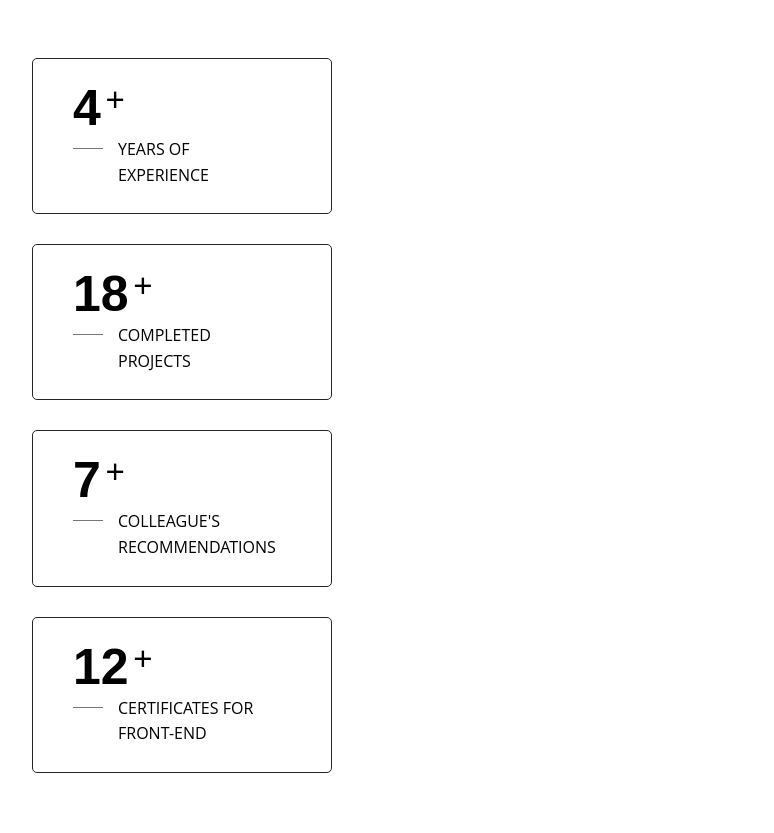
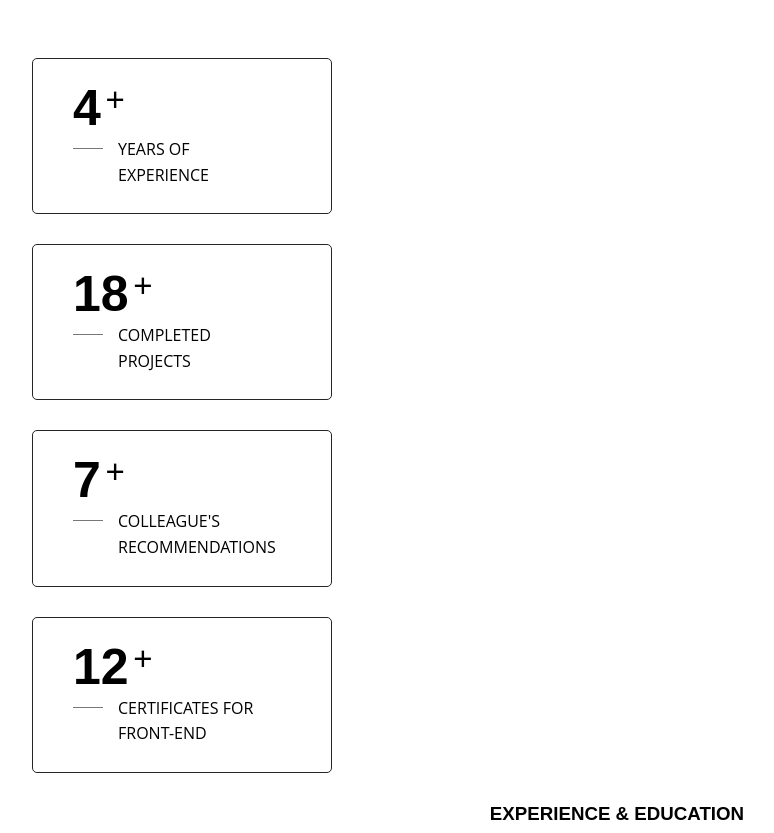
Before and after one commit to Rezahasani1378/reza-hasani-personal-website, a Gatsby site: page /about in a window 1280 px wide. Shown: the part 539-1372 px from the top of the page, without its empty margins (23-797 px from the left). Before the commit the page ends 1350 px from the top, so only its background shows below. Built offline with nearby package versions, Linux system fonts and the light colour scheme; Gatsby itself is replaced by a stand-in of ours.

Commit message:
Added ExperienceTitle to About component

```diff
--- a/src/pages/about.tsx
+++ b/src/pages/about.tsx
@@ -39,6 +39,14 @@ const CardContainer = styled.div`
   width: 300px;
   max-width: 100%;
   margin-bottom: 30px;
+`;
+
+const ExperienceTitle = styled.h3`
+  font-weight: 600;
+  text-align: center;
+  text-transform: uppercase;
+  margin: 0;
+  font-family: Poppins, sans-serif;
 `;
 
 const AboutPage = () => {
@@ -83,6 +91,7 @@ const AboutPage = () => {
           ))}
         </DetailCardsContainer>
       </DetailsInformationContainer>
+      <ExperienceTitle>EXPERIENCE & EDUCATION</ExperienceTitle>
     </AnimationContainer>
   );
 };
```
